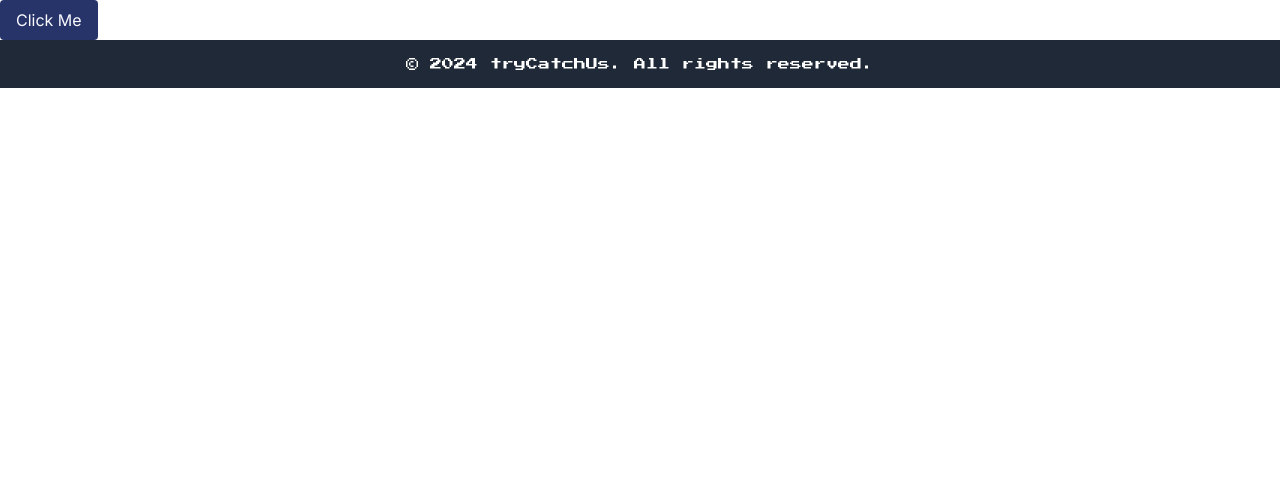
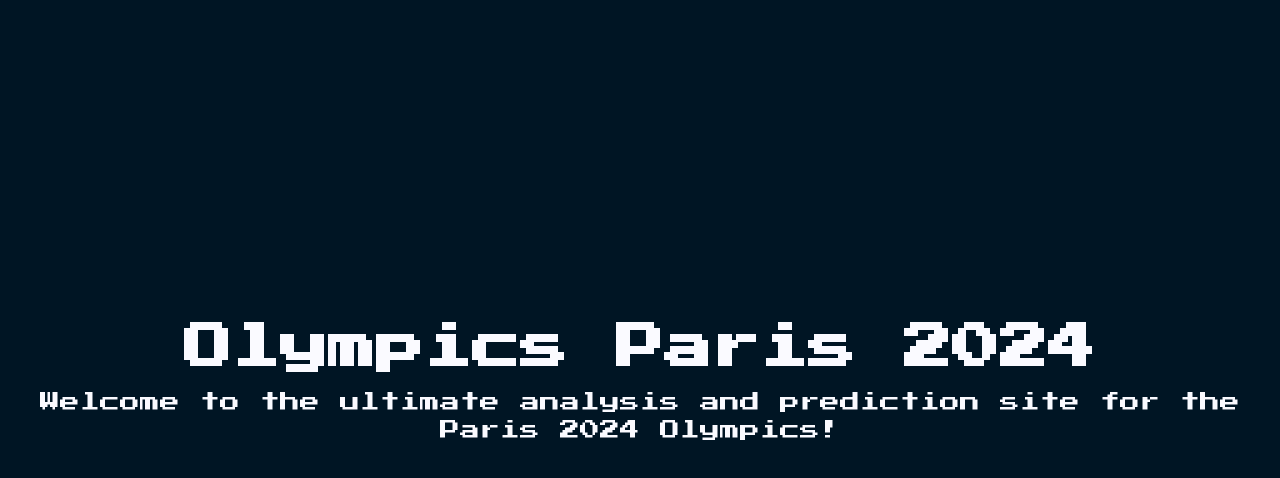
Before and after one commit to AndreiBalan-dev/tryCatchUs, a Next.js app in the folder app/: page / in a window 1280 px wide. Shown: the top 478 px of the page. Built offline with nearby package versions, Linux system fonts and the light colour scheme.

Commit message:
setup scrolling and section template

```diff
--- a/app/app/components/Footer.tsx
+++ b/app/app/components/Footer.tsx
@@ -4,7 +4,7 @@ import React from "react";
 const Footer = ({ fontClass }: { fontClass: string }) => {
   return (
     <footer
-      className={`bg-gray-800 text-white py-4 w-full text-center text-xs ${fontClass}`}
+      className={`bg-gray-800 text-white py-2 w-full text-center text-xs ${fontClass}`}
     >
       <p>&copy; 2024 tryCatchUs. All rights reserved.</p>
     </footer>
--- /dev/null
+++ b/app/app/components/Landing.tsx
@@ -0,0 +1,21 @@
+import React from "react";
+
+const Landing = () => {
+  return (
+    <div className="h-screen bg-primaryBackground text-primaryText flex flex-col items-center justify-center text-center">
+      <section>
+        <h1 className="text-5xl font-bold mb-4">Olympics Paris 2024</h1>
+        <p className="text-xl mb-8">
+          Welcome to the ultimate analysis and prediction site for the Paris
+          2024 Olympics!
+        </p>
+        <p className="text-lg mb-8">
+          Explore insights, data, and predictions for the upcoming Olympics.
+          Stay tuned for more updates!
+        </p>
+      </section>
+    </div>
+  );
+};
+
+export default Landing;
--- a/app/app/globals.css
+++ b/app/app/globals.css
@@ -8,6 +8,34 @@
   }
 }
 
+/* Custom font size for Press Start 2P */
 .font-press-start {
-  font-size: 0.5rem;
+  font-size: 0.875rem; /* Adjust this value as needed */
 }
+
+/* Smooth scrolling */
+html {
+  scroll-behavior: smooth;
+}
+
+/* Hide scrollbars */
+html,
+body {
+  overflow: hidden;
+}
+
+body,
+main {
+  height: 100vh;
+  overflow-y: scroll;
+}
+
+body::-webkit-scrollbar,
+main::-webkit-scrollbar {
+  display: none; /* For Chrome, Safari, and Opera */
+}
+
+body {
+  -ms-overflow-style: none; /* For Internet Explorer and Edge */
+  scrollbar-width: none; /* For Firefox */
+}
--- a/app/app/layout.tsx
+++ b/app/app/layout.tsx
@@ -2,16 +2,16 @@
 import type { Metadata } from "next";
 import { Inter, Press_Start_2P } from "next/font/google";
 import "./globals.css";
-import Link from "next/link";
-import Footer from "./components/Footer"; // Import the Footer component
+import Footer from "./components/Footer";
 import Main from "./page";
 
 const inter = Inter({ subsets: ["latin"] });
 const pressStart2P = Press_Start_2P({ weight: "400", subsets: ["latin"] });
 
 export const metadata: Metadata = {
-  title: "Create Next App",
-  description: "Generated by create next app",
+  title: "Olympics Paris 2024 Analysis and Predictions",
+  description:
+    "Welcome to the ultimate analysis and prediction site for the Paris 2024 Olympics!",
 };
 
 export default function RootLayout({
@@ -21,8 +21,8 @@ export default function RootLayout({
 }>) {
   return (
     <html lang="en">
-      <body>
-        <Main fontClass={inter.className} />
+      <body className={inter.className}>
+        <Main fontClass={pressStart2P.className} />
         <Footer fontClass={pressStart2P.className} />
       </body>
     </html>
--- a/app/app/page.tsx
+++ b/app/app/page.tsx
@@ -1,12 +1,46 @@
-// ExampleButton.tsx
+// app/page.tsx
 import React from "react";
 
 const Main = ({ fontClass }: { fontClass: string }) => {
   return (
-    <div className={fontClass}>
-      <button className="bg-primaryButton text-primaryText hover:bg-primaryButtonHover py-2 px-4 rounded">
-        Click Me
-      </button>
+    <div className={`${fontClass} bg-primaryBackground text-primaryText`}>
+      <section
+        id="home"
+        className="h-screen flex flex-col items-center justify-center text-center"
+      >
+        <h1 className="text-5xl font-bold mb-4">Olympics Paris 2024</h1>
+        <p className="text-xl mb-8">
+          Welcome to the ultimate analysis and prediction site for the Paris
+          2024 Olympics!
+        </p>
+      </section>
+      <section
+        id="analysis"
+        className="h-screen flex flex-col items-center justify-center text-center"
+      >
+        <h2 className="text-4xl font-bold mb-4">Analysis</h2>
+        <p className="text-lg mb-8">
+          In-depth analysis of the events and athletes.
+        </p>
+      </section>
+      <section
+        id="predictions"
+        className="h-screen flex flex-col items-center justify-center text-center"
+      >
+        <h2 className="text-4xl font-bold mb-4">Predictions</h2>
+        <p className="text-lg mb-8">
+          Our expert predictions for the outcomes of the games.
+        </p>
+      </section>
+      <section
+        id="contact"
+        className="h-screen flex flex-col items-center justify-center text-center"
+      >
+        <h2 className="text-4xl font-bold mb-4">Contact Us</h2>
+        <p className="text-lg mb-8">
+          Get in touch with our team for more information.
+        </p>
+      </section>
     </div>
   );
 };
--- a/app/package.json
+++ b/app/package.json
@@ -10,6 +10,8 @@
   },
   "dependencies": {
     "@next/font": "^14.2.5",
+    "@radix-ui/react-icons": "^1.3.0",
+    "@radix-ui/react-navigation-menu": "^1.2.0",
     "next": "14.2.5",
     "react": "^18",
     "react-dom": "^18"
```
Also changed, not shown: 1 other file (tests, documents, lock files or other folders).
